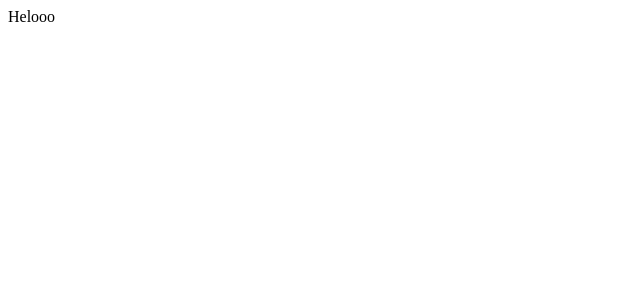
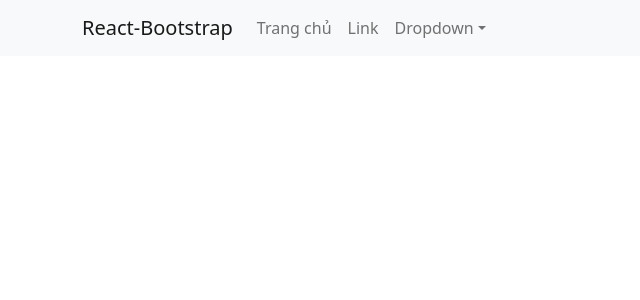
Before and after one commit to ChienPham231201/FashionWeb, a React (Create React App) app in the folder frontend/: page / in a window 1280 px wide. Shown: the top 300 px of the page, without its empty margins (0-640 px from the left). Built offline with nearby package versions, Linux system fonts and the light colour scheme.

Commit message:
add folder component and file navbar

```diff
--- a/frontend/src/App.js
+++ b/frontend/src/App.js
@@ -1,5 +1,9 @@
+import NavBar from "./components/navbar";
+
 function App() {
-    return <div className="App">Helooo</div>;
+    return (
+    <NavBar/>
+    );
 }
 
 export default App;
--- /dev/null
+++ b/frontend/src/components/navbar.jsx
@@ -0,0 +1,34 @@
+import Container from 'react-bootstrap/Container';
+import Nav from 'react-bootstrap/Nav';
+import Navbar from 'react-bootstrap/Navbar';
+import NavDropdown from 'react-bootstrap/NavDropdown';
+
+function NavBar() {
+  return (
+    <Navbar bg="light" expand="lg">
+      <Container>
+        <Navbar.Brand href="#home">React-Bootstrap</Navbar.Brand>
+        <Navbar.Toggle aria-controls="basic-navbar-nav" />
+        <Navbar.Collapse id="basic-navbar-nav">
+          <Nav className="me-auto">
+            <Nav.Link href="#home">Trang chủ</Nav.Link>
+            <Nav.Link href="#link">Link</Nav.Link>
+            <NavDropdown title="Dropdown" id="basic-nav-dropdown">
+              <NavDropdown.Item href="#action/3.1">Action</NavDropdown.Item>
+              <NavDropdown.Item href="#action/3.2">
+                Another action
+              </NavDropdown.Item>
+              <NavDropdown.Item href="#action/3.3">Something</NavDropdown.Item>
+              <NavDropdown.Divider />
+              <NavDropdown.Item href="#action/3.4">
+                Separated link
+              </NavDropdown.Item>
+            </NavDropdown>
+          </Nav>
+        </Navbar.Collapse>
+      </Container>
+    </Navbar>
+  );
+}
+
+export default NavBar;
--- a/frontend/src/index.js
+++ b/frontend/src/index.js
@@ -1,6 +1,8 @@
 import React from "react";
 import ReactDOM from "react-dom/client";
 import App from "./App";
+import '../node_modules/bootstrap/dist/css/bootstrap.min.css';
+
 
 const root = ReactDOM.createRoot(document.getElementById("root"));
 root.render(
```
